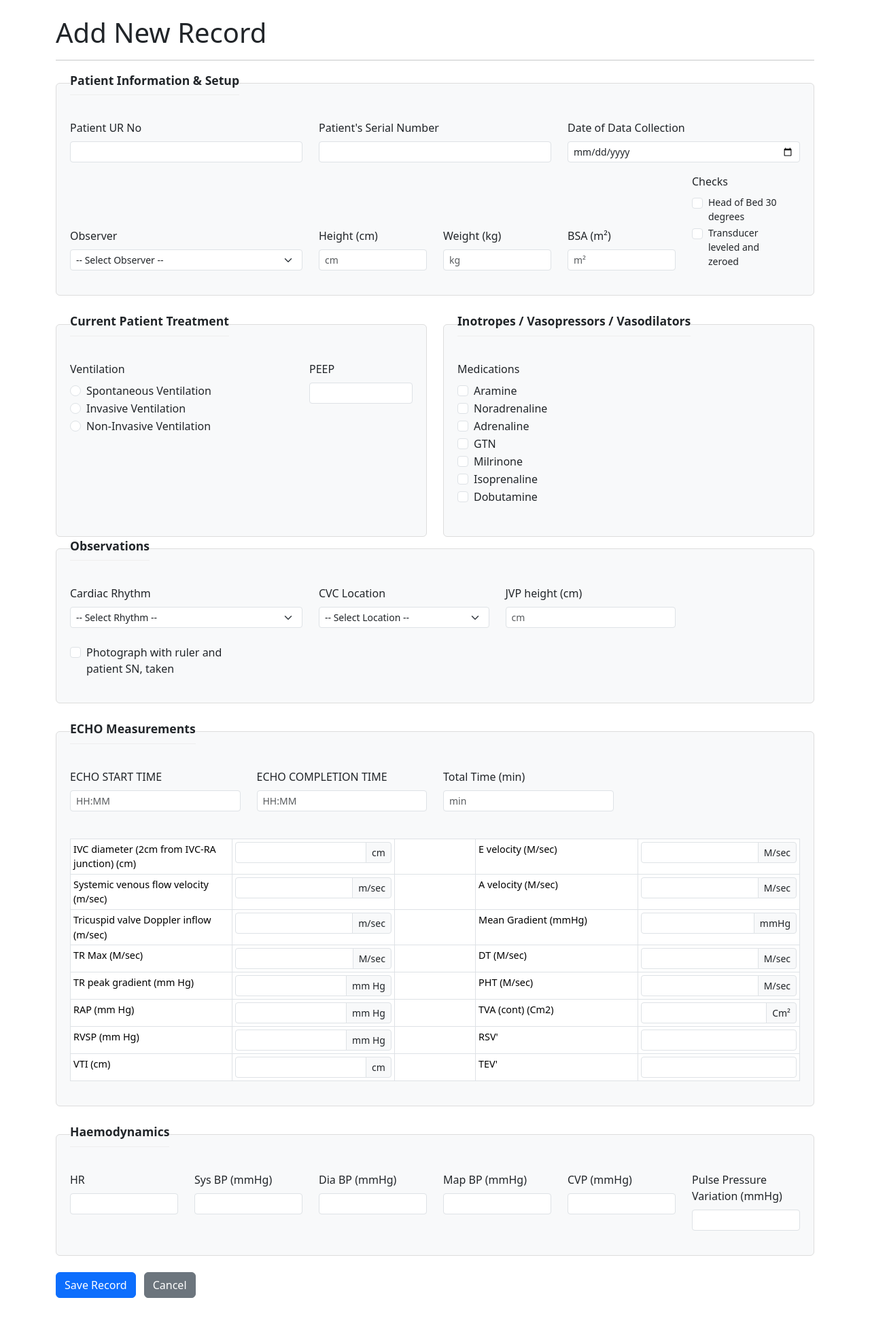
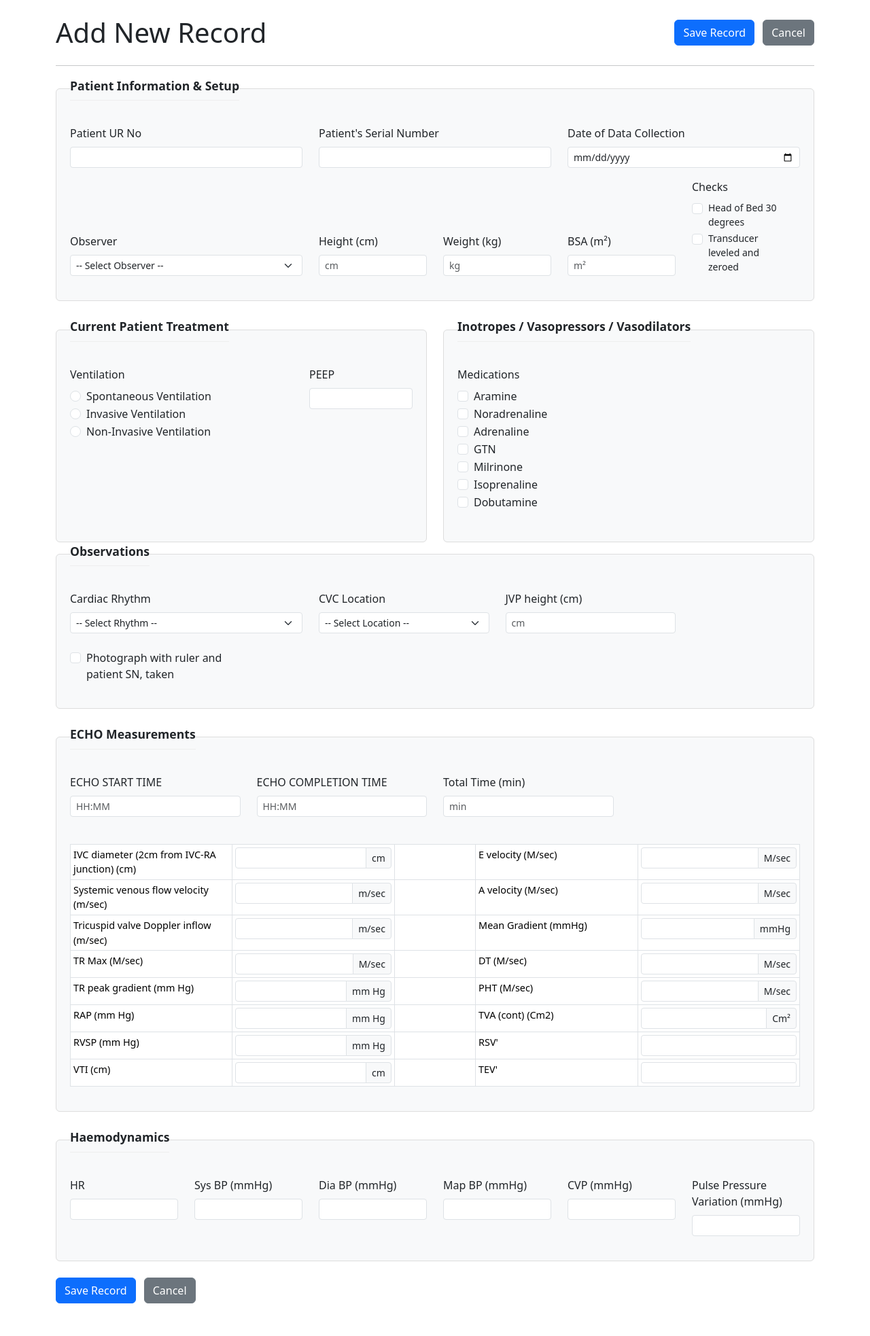
Before and after one commit to Kay0n/icu-records, a Flask app: page /add in a window 1280 px wide. Shown: the part 56-2022 px from the top of the page at 68% size. Before the commit the page ends 1966 px from the top, so only its background shows below. Run offline with Flask 2, Linux system fonts and the light colour scheme.

Commit message:
add submit on top

```diff
--- a/src/templates/form.html
+++ b/src/templates/form.html
@@ -17,11 +17,18 @@
 <script src="{{ url_for('static', filename='js/time.js') }}"></script>
 
 
-<h1>{{ form_title }}</h1>
-<hr>
+
 
 <form method="POST" action="{{ form_action }}" novalidate>
   {{ form.csrf_token }}
+  <div class="d-flex justify-content-between align-items-center mt-4 mb-4">
+    <h1 class="mb-0">{{ form_title }}</h1>
+    <div>
+      {{ form.submit(class="btn btn-primary") }}
+      <a href="{{ url_for('dashboard') }}" class="btn btn-secondary ms-2">Cancel</a>
+    </div>
+  </div>
+  <hr>
 
   <!-- Section 1: Patient Information & Setup -->
   <fieldset class="record-form-section">
```
